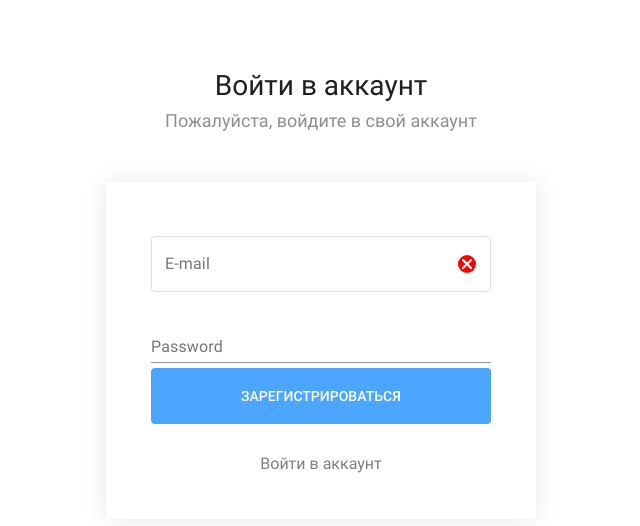
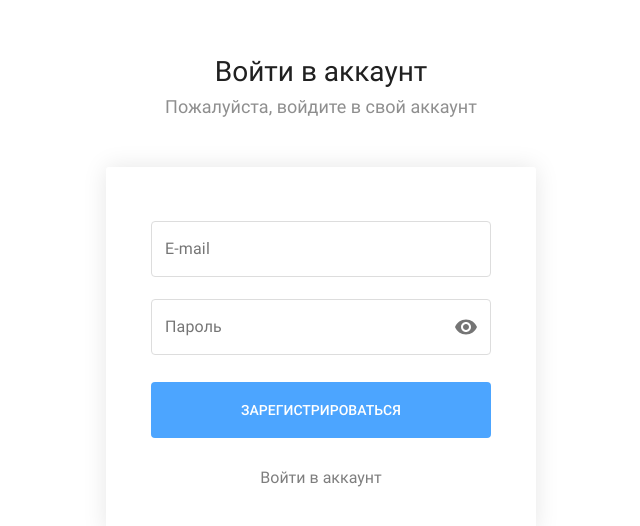
Before and after one commit to Nels0nMuntz/chicha, a React (Create React App) app in the folder client/: page / in a window 1280 px wide. Shown: the part 106-632 px from the top of the page, without its empty margins (319-959 px from the left). Built offline with nearby package versions, Linux system fonts and the light colour scheme.

Commit message:
validation login form started

```diff
--- a/client/src/components/MainButton/MainButton.tsx
+++ b/client/src/components/MainButton/MainButton.tsx
@@ -3,6 +3,7 @@ import styled from 'styled-components';
 
 
 type MainButtonPropsType = {
+    type: "button" | "submit" | "reset" | undefined
     text: string
 }
 
@@ -23,9 +24,9 @@ const Button = styled.button`
     }
 `;
 
-const MainButton: React.FC<MainButtonPropsType> = ({ text }) => {
+const MainButton: React.FC<MainButtonPropsType> = ({ type, text }) => {
     return (
-        <Button type="submit">
+        <Button type={type}>
             {text}
         </Button>
     );
--- a/client/src/components/TextField/FormTextField.tsx
+++ b/client/src/components/TextField/FormTextField.tsx
@@ -1,6 +1,5 @@
 import React from 'react'
-
-import { withStyles } from '@material-ui/core/styles';
+import { makeStyles } from '@material-ui/core';
 import TextField from '@material-ui/core/TextField';
 import InputAdornment from '@material-ui/core/InputAdornment';
 import IconButton from '@material-ui/core/IconButton';
@@ -12,18 +11,7 @@ import errorImg from "../../assets/images/error.svg"
 import successImg from "../../assets/images/success.svg"
 
 
-type FormTextFieldPropsType = {
-    id: string
-    label: string
-    type: string
-    name: string
-    value: string
-    onChange: (e: React.ChangeEvent<any>) => void
-};
-
-const FormTextField: React.FC<FormTextFieldPropsType> = ({ id, type, label, name, value, onChange }) => {
-
-    const CustomTextField = withStyles({
+const useStyles = makeStyles({
     root: {
         '& label.Mui-focused': {
             color: '#4CA5FF',
@@ -39,6 +27,13 @@ const FormTextField: React.FC<FormTextFieldPropsType> = ({ id, type, label, name
                 borderColor: '#4CA5FF',
             },
         },
+        '& .MuiFormHelperText-root': {
+            marginTop: '2px',
+            marginBottom: '5px',
+            lineHeight: '1.25',
+            fontStyle: 'italic',
+            color: '#f44336'
+        },
         '& .MuiOutlinedInput-adornedEnd': {
             paddingRight: "15px",
             '& .MuiIconButton-edgeEnd': {
@@ -49,18 +44,43 @@ const FormTextField: React.FC<FormTextFieldPropsType> = ({ id, type, label, name
             }
         }
     }
-    })(TextField);
+});
+
+type FormTextFieldPropsType = {
+    id: string
+    label: string
+    type: string
+    name: string
+    value: string
+    helperText: string
+    isTouched: boolean
+    isValid: boolean
+    onChange: (e: React.ChangeEvent<any>) => void
+    onBlur: (e: React.ChangeEvent<any>) => void
+};
+
+const FormTextField: React.FC<FormTextFieldPropsType> = ({ id, type, label, name, value, helperText, isTouched, isValid, onChange, onBlur }) => {
+
+    const classes = useStyles();
+    const [isFocused, setIsFocused] = React.useState(false);
+
+    const handleFocus = () => setIsFocused(!isFocused);
 
     return (
-        <CustomTextField
+        <TextField
             id={id}
             name={name}
             type={type}
             label={label}
             value={value}
+            helperText={helperText}
+            onChange={onChange}
+            onBlur={onBlur}
+            onFocus={handleFocus}
+            error={!isValid && !isFocused && isTouched}
             variant="outlined"
-            helperText=" "
             fullWidth
+            className={classes.root}
             InputProps={{
                 endAdornment:
                     <InputAdornment
@@ -74,11 +94,17 @@ const FormTextField: React.FC<FormTextFieldPropsType> = ({ id, type, label, name
                                 {true ? <Visibility /> : <VisibilityOff />}
                             </IconButton>
                         )}
-                        <img className={style.endImage} src={errorImg} alt="error" />
-                        {/* <img className={style.endImage} src={successImg} alt="error" /> */}
+                        {
+                            // !isTouched ? null : (
+                            //     !isValid ? (
+                            //         <img className={style.endImage} src={errorImg} alt="error" />
+                            //     ) : (
+                            //         <img className={style.endImage} src={successImg} alt="success" />
+                            //     )
+                            // )
+                        }
                     </InputAdornment>
             }}
-            onChange={onChange}
         />
     );
 };
--- a/client/src/containers/LoginForm/LoginForm.tsx
+++ b/client/src/containers/LoginForm/LoginForm.tsx
@@ -1,29 +1,36 @@
 import React from 'react';
 import { Link } from 'react-router-dom';
 import { useFormik } from 'formik';
-
 import FormTextField from '../../components/TextField/FormTextField';
 import MainButton from './../../components/MainButton/MainButton';
 
+import { validate } from "../../shared/helpers"
+
 import style from "./LoginForm.module.scss";
-import TextField from '@material-ui/core/TextField';
 
 
-const LoginForm = () => {
+export interface ILoginFormFields {
+    email: string
+    password: string
+}
+export interface ILoginFormErrors {
+    email?: string
+    password?: string
+}
+
+const LoginForm : React.FC = () => {
 
     const formik = useFormik({
         initialValues: {
             email: '',
             password: '',
         },
+        validate,
         onSubmit: values => console.log(values)
     });
 
-    const fieldHandleChange = (e: React.ChangeEvent<any>): void => {
-        e.target.autofocus = true;
-        console.log(e);
-        formik.handleChange(e)
-    };
+    // console.log(formik);
+
 
     return (
         <form
@@ -32,30 +39,27 @@ const LoginForm = () => {
         >
             <FormTextField
                 id="login-input-email"
-                name="email"
                 type="text"
                 label="E-mail"
-                value={formik.values.email}
-                onChange={fieldHandleChange}
+                helperText={formik.touched.email && formik.errors.email ? formik.errors.email : " "}
+                isTouched={formik.touched.email ? true : false}
+                isValid={formik.errors.email ? false : true}
+                {...formik.getFieldProps("email")}
             />
-            {/* <FormTextField
+            <FormTextField
                 id="login-input-password"
-                name="password"
                 type="password"
                 label="Пароль"
-                value={formik.values.password}
-                onChange={formik.handleChange}
-            /> */}
-            <TextField
-                fullWidth
-                id="password"
-                name="password"
-                label="Password"
-                type="password"
-                value={formik.values.password}
-                onChange={formik.handleChange}
+                helperText={formik.touched.password && formik.errors.password ? formik.errors.password : " "}
+                isTouched={formik.touched.password ? true : false}
+                isValid={formik.errors.password ? false : true}
+                {...formik.getFieldProps("password")}
             />
-            <MainButton text="Зарегистрироваться" />
+
+            <MainButton
+                type="submit"
+                text="Зарегистрироваться"
+            />
             <Link to="/signin" className="form-redirect-link">Войти в аккаунт</Link>
         </form>
     );
--- /dev/null
+++ b/client/src/shared/helpers/index.ts
@@ -0,0 +1 @@
+export { default as validate } from "./validate";
--- /dev/null
+++ b/client/src/shared/helpers/validate.ts
@@ -0,0 +1,44 @@
+import { ILoginFormFields, ILoginFormErrors } from "../../containers/LoginForm/LoginForm"
+
+const patterns = {
+    cyrillic: /^([A-Z][a-z\-']{1,50})|([А-ЯЁIЇҐЄ][а-яёіїґє\-']{1,50})$/,
+    password: /^(?=.*\d)(?=.*[a-z])(?=.*[A-Z])(?=(.*[a-zA-Z]){4}).{8,20}$/,
+    email: /^[-a-z0-9!#$%&'*+/=?^_`{|}~]+(?:\.[-a-z0-9!#$%&'*+/=?^_`{|}~]+)*@(?:[a-z0-9]([-a-z0-9]{0,61}[a-z0-9])?\.)*(?:aero|arpa|asia|biz|cat|com|coop|edu|gov|info|int|jobs|mil|mobi|museum|name|net|org|pro|tel|travel|[a-z][a-z])$/
+};
+
+const messages = {
+    email: {
+        empty: "Необходимо заполнить поле",
+        error: "Неверный формат E-mail",
+    },
+    password: {
+        empty: "Необходимо заполнить поле",
+        error: {
+            wrongChar: "Пароль должен содержать заглавные и строчные символы латинского алфавита и цифры",
+            wrongLenght: "Пароль должен состоять из 8-20 символов"
+        },
+    }
+}
+
+const validate = (values: ILoginFormFields): ILoginFormErrors => {
+
+    const errors : ILoginFormErrors = {};
+
+    if(!values.email){
+        errors.email = messages.email.empty;
+    }else if(!patterns.email.test(values.email)){
+        errors.email = messages.email.error;
+    }else errors.email = " ";
+
+    if(!values.password){
+        errors.password = messages.password.empty;
+    }else if(values.password.length < 8 || values.password.length > 20){
+        errors.password = messages.password.error.wrongLenght;
+    }else if(!patterns.password.test(values.password)){
+        errors.password = messages.password.error.wrongChar
+    }else errors.password = " ";
+
+    return errors;
+};
+
+export default validate;
```
Lines whose indentation alone changed are shown as unchanged.
